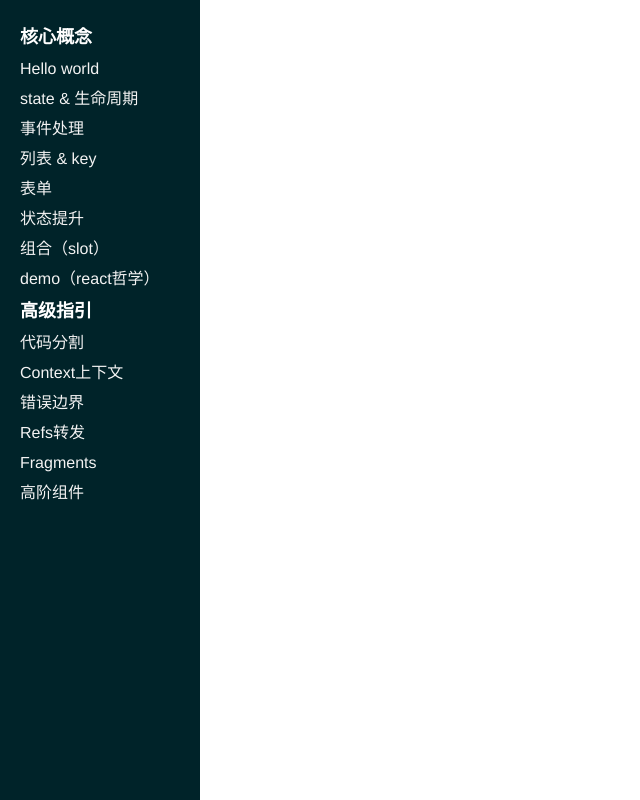
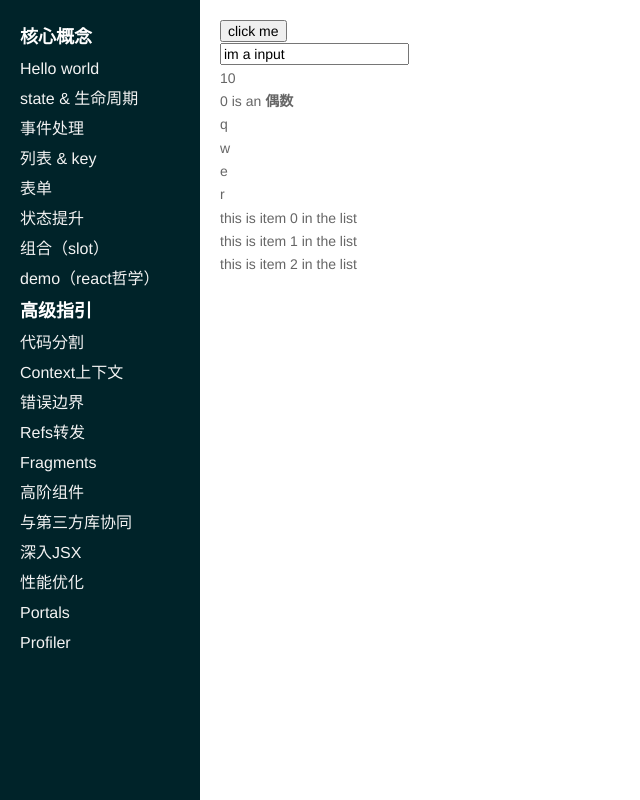
Before and after one commit to hql7/react-learning-record, a React app: page /in-depth-JSX in a window 1280 px wide. Shown: the whole page, without its empty margins (0-640 px from the left). Built offline with nearby package versions, Linux system fonts and the light colour scheme.

Commit message:
feat: 学习中

```diff
--- a/src/App.js
+++ b/src/App.js
@@ -12,7 +12,7 @@
     <div className="App">
       <BrowserRouter>
         <Menu />
-        <div className="The-context">
+        <div className="The-context" id="The-context">
           <Routes />
         </div>
       </BrowserRouter>
--- a/src/routes/index.jsx
+++ b/src/routes/index.jsx
@@ -14,6 +14,11 @@
 const ForwardingRefs = lazy(() => import('@/views/forwarding-refs/index'))
 const Fragments = lazy(() => import('@/views/fragments/index'))
 const Higher = lazy(() => import('@/views/higher/index'))
+const IntegrationC = lazy(() => import('@/views/integration-c/index'))
+const InDepthJsx = lazy(() => import('@/views/in-depth-JSX/index'))
+const OptimizingPerformance = lazy(() => import('@/views/optimizing-performance/index'))
+const Portals = lazy(() => import('@/views/portals/index'))
+const Profiler = lazy(() => import('@/views/profiler/index'))
 
 function Routes() {
   return (
@@ -34,6 +39,11 @@
         <Route path="/forwarding-refs" component={ForwardingRefs} />
         <Route path="/fragments" component={Fragments} />
         <Route path="/higher" component={Higher} />
+        <Route path="/integration-c" component={IntegrationC} />
+        <Route path="/in-depth-JSX" component={InDepthJsx} />
+        <Route path="/optimizing-performance" component={OptimizingPerformance} />
+        <Route path="/portals" component={Portals} />
+        <Route path="/profiler" component={Profiler} />
       </Switch>
     </Suspense>
   );
--- a/src/utils/menu-data.js
+++ b/src/utils/menu-data.js
@@ -19,6 +19,11 @@
       { id: '2-4', name: 'Refs转发', url: 'forwarding-refs' },
       { id: '2-5', name: 'Fragments', url: 'fragments' },
       { id: '2-6', name: '高阶组件', url: 'higher' },
+      { id: '2-7', name: '与第三方库协同', url: 'integration-c' },
+      { id: '2-8', name: '深入JSX', url: 'in-depth-JSX' },
+      { id: '2-9', name: '性能优化', url: 'optimizing-performance' },
+      { id: '2-10', name: 'Portals', url: 'portals' },
+      { id: '2-11', name: 'Profiler', url: 'profiler' },
     ]
   }
 ]
--- /dev/null
+++ b/src/views/in-depth-JSX/index.jsx
@@ -0,0 +1,119 @@
+import React from 'react';
+
+function Button(props) {
+  return (
+    <button>{props.value}</button>
+  )
+}
+
+function Input(props) {
+  return (
+    <input value={props.value} readOnly />
+  )
+}
+
+const components = {
+  button: Button,
+  input: Input
+}
+
+function InDepthJsx(props) {
+  const DomComponent = components[props.type]
+  return (
+    <div>
+      <DomComponent value={props.value} />
+    </div>
+  );
+}
+
+function MyComponent(props) {
+  return <div>{props.value}</div>
+}
+
+function NumberDescriber(props) {
+  let description;
+  if (props.number % 2 === 0) {
+    description = <strong>偶数</strong>
+  } else {
+    description = <i>奇数</i>
+  }
+  return (
+    <div>{props.number} is an {description}</div>
+  )
+}
+
+function EmitArrayDom() {
+  return [
+    <li key="q">q</li>,
+    <li key="w">w</li>,
+    <li key="e">e</li>,
+    <li key="r">r</li>,
+  ]
+}
+
+function Repeat(props) {
+  let items = [];
+  for (let i = 0; i < props.numTimes; i++) {
+    items.push(props.children(i))
+  }
+  return <div>{items}</div>
+}
+
+function ListOfTenThings() {
+  return (
+    <Repeat numTimes={3}>
+      {(index) => <div key={index}>this is item {index} in the list</div>}
+    </Repeat>
+  )
+}
+
+function HasBig() {
+  return <div>i was level 6</div>
+}
+
+class UiRender extends React.Component {
+  constructor(props) {
+    super(props)
+    this.state = {
+      value: 'im a input',
+      type: 'input',
+      num: 0
+    }
+    this.handleChange = this.handleChange.bind(this)
+  }
+  handleChange() {
+    let num = parseInt(Math.random() * 10)
+    this.setState(state => {
+      return state.type === 'input' ?
+        {
+          value: 'im a button',
+          type: 'button',
+          num
+        }
+        :
+        {
+          value: 'im a input',
+          type: 'input',
+          num
+        }
+    })
+  }
+  render() {
+    const { value, type, num } = this.state
+    return (
+      <div>
+        <button onClick={this.handleChange}>click me</button>
+        <InDepthJsx value={value} type={type} />
+        <MyComponent value={1 + 2 + 3 + 4} />
+        <NumberDescriber number={num} />
+        <ul>
+          <EmitArrayDom />
+        </ul>
+        <ListOfTenThings />
+        {num >= 6 && <HasBig />}
+      </div>
+    )
+  }
+}
+
+export default UiRender;
--- /dev/null
+++ b/src/views/integration-c/index.jsx
@@ -0,0 +1,11 @@
+import React from 'react';
+
+function IntegrationC() {
+  return (
+    <div>
+      IntegrationC
+    </div>
+  );
+}
+
+export default IntegrationC;
--- /dev/null
+++ b/src/views/optimizing-performance/index.jsx
@@ -0,0 +1,43 @@
+import React from 'react';
+
+class CounterButton extends React.Component {
+  constructor(props) {
+    super(props)
+    this.state = { count: 1 }
+  }
+  shouldComponentUpdate(nextProps, nextState) {
+    if (this.props.color !== nextProps.color) {
+      return true
+    }
+    if (this.state.count !== nextState.count) {
+      return true
+    }
+    return false
+  }
+  handleChange() {
+    this.setState(state => ({ count: ++state.count }))
+  }
+  render() {
+    return (
+      <button color={this.props.color} onClick={() => this.handleChange()}>Count: {this.state.count}</button>
+    )
+  }
+}
+
+class UiRender extends React.Component {
+  constructor(props) {
+    super(props)
+    this.state = {
+      color: 'blue'
+    }
+  }
+  render() {
+    return (
+      <div>
+        <CounterButton color={this.state.color} />
+      </div>
+    )
+  }
+}
+
+export default UiRender;
--- /dev/null
+++ b/src/views/portals/index.jsx
@@ -0,0 +1,70 @@
+import React from 'react';
+import ReactDOM from "react-dom"
+const rootDom = document.getElementById('The-context')
+
+function Children() {
+  return <span>this is children</span>
+}
+
+function Portals(props) {
+  return ReactDOM.createPortal(
+    props.children,
+    rootDom
+  )
+}
+
+class Modal extends React.Component {
+  constructor(props) {
+    super(props)
+    this.el = document.createElement('div')
+  }
+  componentDidMount() {
+    rootDom.appendChild(this.el)
+  }
+  componentWillUnmount() {
+    rootDom.removeChild(this.el)
+  }
+  render() {
+    return ReactDOM.createPortal(this.props.children, this.el)
+  }
+}
+
+class Parent extends React.Component {
+  constructor(props) {
+    super(props)
+    this.state = { clicks: 0 }
+    this.handleClick = this.handleClick.bind(this)
+  }
+  handleClick() {
+    this.setState(state => ({ clicks: state.clicks + 1 }))
+  }
+  render() {
+    return (
+      <div onClick={this.handleClick} className="hasClick">
+        <p>number of clicks: {this.state.clicks}</p>
+        <p>打开f12查看：Children组件在真实dom中并不是'hasClick'的子节点，但仍然能触发hasClick的事件，这是因为react组件内部触发的事件会一直冒泡至react树的祖先，即使这些元素并不是真实Dom树的祖先</p>
+        <Modal>
+          <Children />
+        </Modal>
+      </div>
+    )
+  }
+}
+
+class UiRender extends React.Component {
+  constructor(props) {
+    super(props)
+  }
+
+  render() {
+    return (
+      <div id="portals">
+        <Portals>
+          <Children />
+        </Portals>
+        <Parent />
+      </div>
+    )
+  }
+}
+export default UiRender;
--- /dev/null
+++ b/src/views/profiler/index.jsx
@@ -0,0 +1,25 @@
+import React from 'react';
+
+function callback(...arg) {
+  console.log(arg);
+}
+
+function Test() {
+  return (
+    <div>
+      test
+    </div>
+  );
+}
+
+class UiRender extends React.Component {
+  render() {
+    return (
+      <Profiler id="Test" onRender={callback}>
+        <Test />
+      </Profiler>
+    )
+  }
+}
+
+export default UiRender;
```
